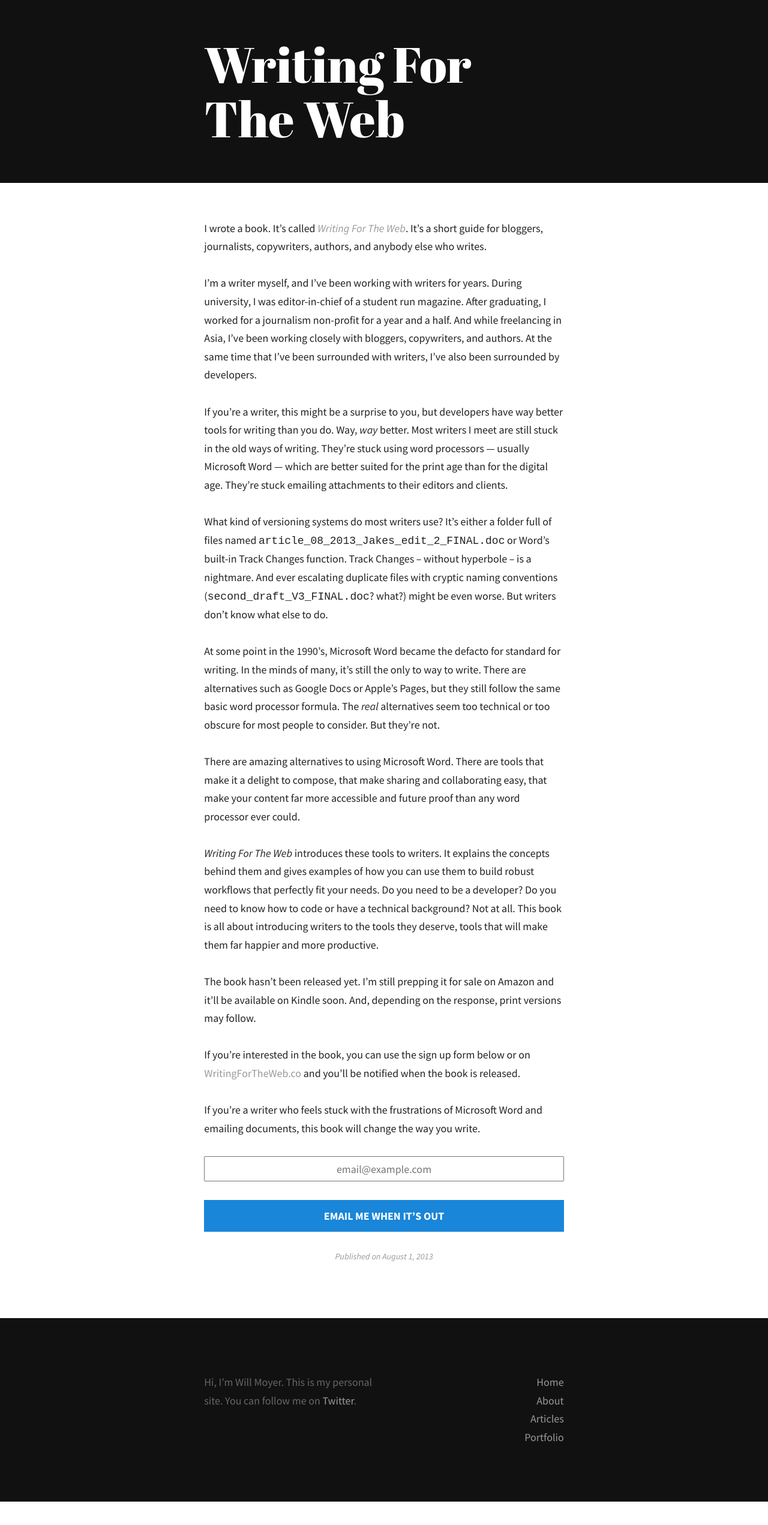
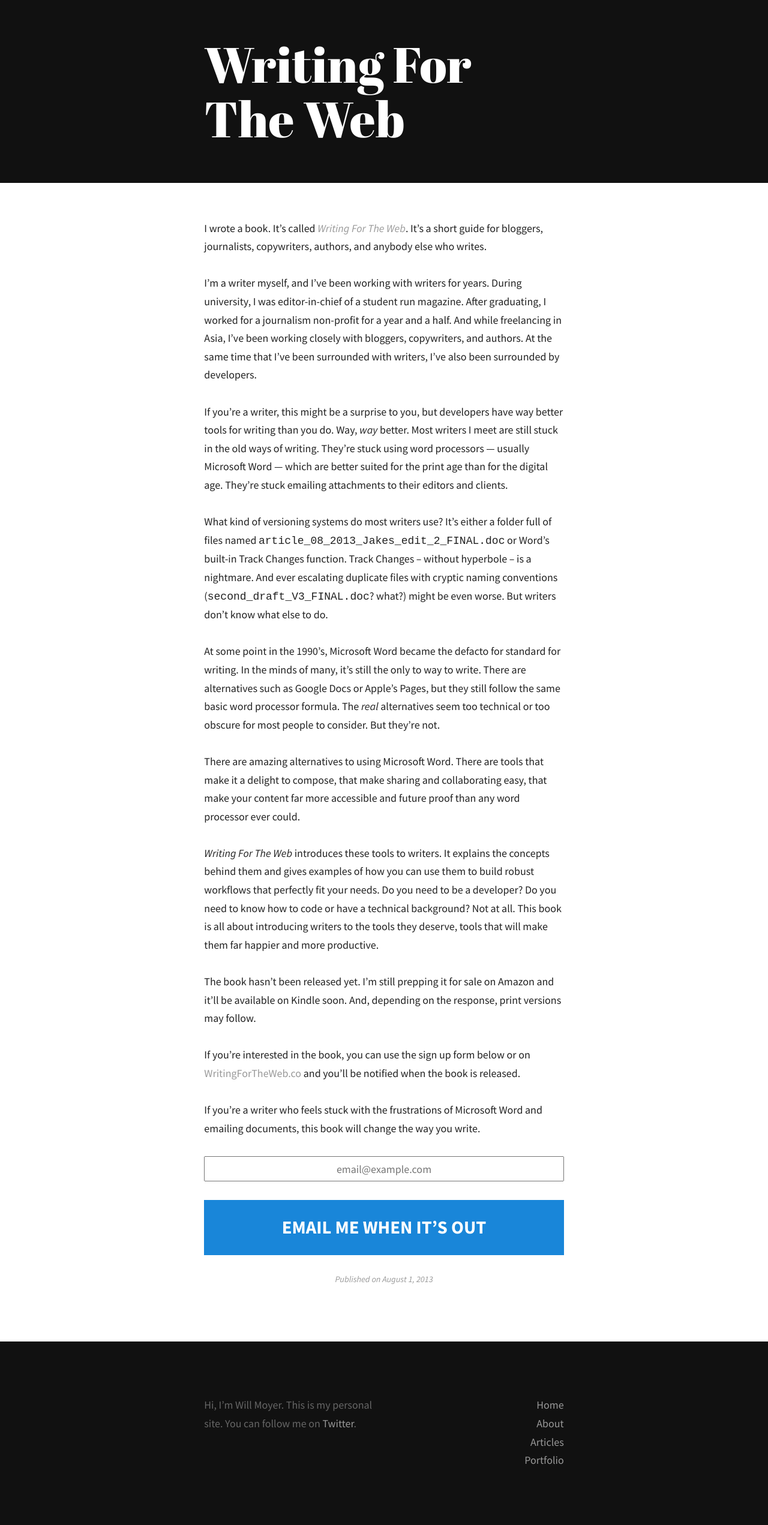
Before and after one commit to moyer/moyer.github.com, a Jekyll site: the page built from _posts/2013-08-01-writing-for-the-web-announcement.md, in a window 1280 px wide. Shown: the whole page at 60% size. Built offline with Jekyll 4.4.1, drawn with Linux system fonts in a browser that asks for light colours; Markdown is read by kramdown in place of the engine named in the settings; before the commit the page ends 2504 px from its top, so only the background shows below that.

Commit message:
increases button size for Writing For The Web post

```diff
--- a/_posts/2013-08-01-writing-for-the-web-announcement.md
+++ b/_posts/2013-08-01-writing-for-the-web-announcement.md
@@ -24,4 +24,4 @@ If you're interested in the book, you can use the sign up form below or on [Writ
 
 If you're a writer who feels stuck with the frustrations of Microsoft Word and emailing documents, this book will change the way you write.
 
-<form action="https://tinyletter.com/willmoyer" method="post" target="popupwindow" onsubmit="window.open('https://tinyletter.com/willmoyer', 'popupwindow', 'scrollbars=yes,width=800,height=600');return true"><p><input type="text" style="width: 100%; text-align: center; padding: .425em 0" name="email" id="tlemail" placeholder="email@example.com" /></p><input type="hidden" value="1" name="embed"/><input style="background: #1986D9; font-weight: bold; color: #fff; border: none; width: 100%; padding: .85em 0" type="submit" value="EMAIL ME WHEN IT’S OUT" /></form>
+<form action="https://tinyletter.com/willmoyer" method="post" target="popupwindow" onsubmit="window.open('https://tinyletter.com/willmoyer', 'popupwindow', 'scrollbars=yes,width=800,height=600');return true"><p><input type="text" style="width: 100%; text-align: center; padding: .425em 0" name="email" id="tlemail" placeholder="email@example.com" /></p><input type="hidden" value="1" name="embed"/><input class="delta" style="background: #1986D9; font-weight: bold; color: #fff; border: none; width: 100%; padding: .85em 0" type="submit" value="EMAIL ME WHEN IT’S OUT" /></form>
```
